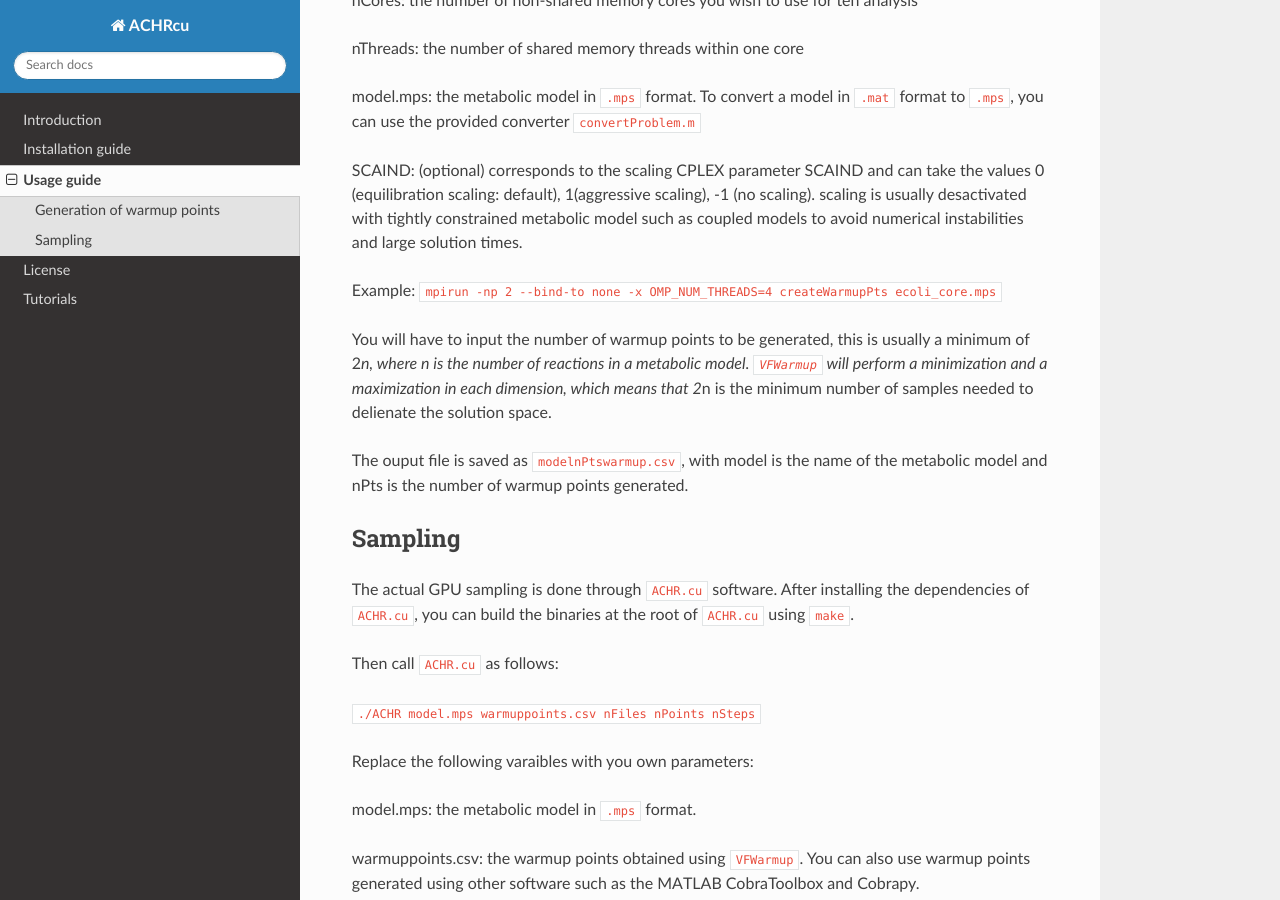
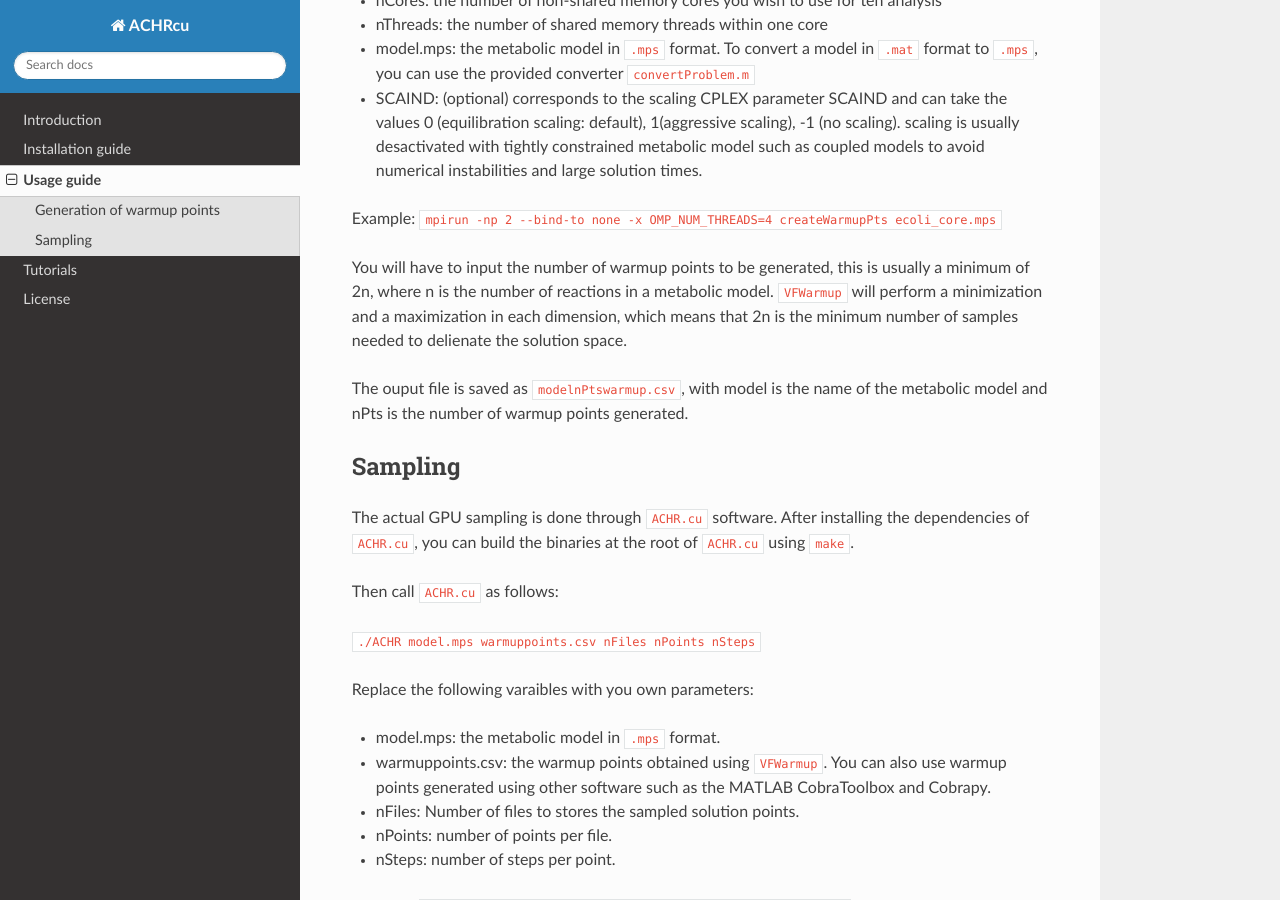
Before and after one commit to marouenbg/ACHR.cu, a Sphinx documentation site: the page built from docs/guide/index.md, in a window 1280 px wide and 900 px high, scrolled down 495 px. Built offline with Sphinx 7.4.7 and the Read the Docs theme 2.0.0, drawn with Linux system fonts in a browser that asks for light colours.

Commit message:
fixed docs

```diff
--- a/docs/guide/index.md
+++ b/docs/guide/index.md
@@ -13,19 +13,19 @@
 
 Replace the following variables with your own parameters:
 
-nCores: the number of non-shared memory cores you wish to use for teh analysis
++ nCores: the number of non-shared memory cores you wish to use for teh analysis
 
-nThreads: the number of shared memory threads within one core
++ nThreads: the number of shared memory threads within one core
 
-model.mps: the metabolic model in `.mps` format. To convert a model in `.mat` format to `.mps`, you can use the provided converter `convertProblem.m`
++ model.mps: the metabolic model in `.mps` format. To convert a model in `.mat` format to `.mps`, you can use the provided converter `convertProblem.m`
 
-SCAIND: (optional) corresponds to the scaling CPLEX parameter SCAIND and can take the values 0 (equilibration scaling: default), 1(aggressive scaling), -1 (no scaling).
++ SCAIND: (optional) corresponds to the scaling CPLEX parameter SCAIND and can take the values 0 (equilibration scaling: default), 1(aggressive scaling), -1 (no scaling).
 scaling is usually desactivated with tightly constrained metabolic model such as coupled models to avoid numerical instabilities and large solution times.
 
 Example: `mpirun -np 2 --bind-to none -x OMP_NUM_THREADS=4 createWarmupPts ecoli_core.mps`
 
-You will have to input the number of warmup points to be generated, this is usually a minimum of 2*n, where n is the number of reactions in a metabolic model. `VFWarmup` will perform
-a minimization and a maximization in each dimension, which means that 2*n is the minimum number of samples needed to delienate the solution space.
+You will have to input the number of warmup points to be generated, this is usually a minimum of 2n, where n is the number of reactions in a metabolic model. `VFWarmup` will perform
+a minimization and a maximization in each dimension, which means that 2n is the minimum number of samples needed to delienate the solution space.
 
 The ouput file is saved as `modelnPtswarmup.csv`, with model is the name of the metabolic model and nPts is the number of warmup points generated.
 
--- a/docs/index.rst
+++ b/docs/index.rst
@@ -33,11 +33,11 @@
 
 .. toctree::
 
-   license/index
+   tutos/index
 
 .. toctree::
 
-   tutos/index
+   license/index
 
 Indices and tables
 ==================
```
Also changed, not shown: other parts of docs/guide/index.md (+5 -5 lines), docs/install/index.md (+6 -7 lines).
